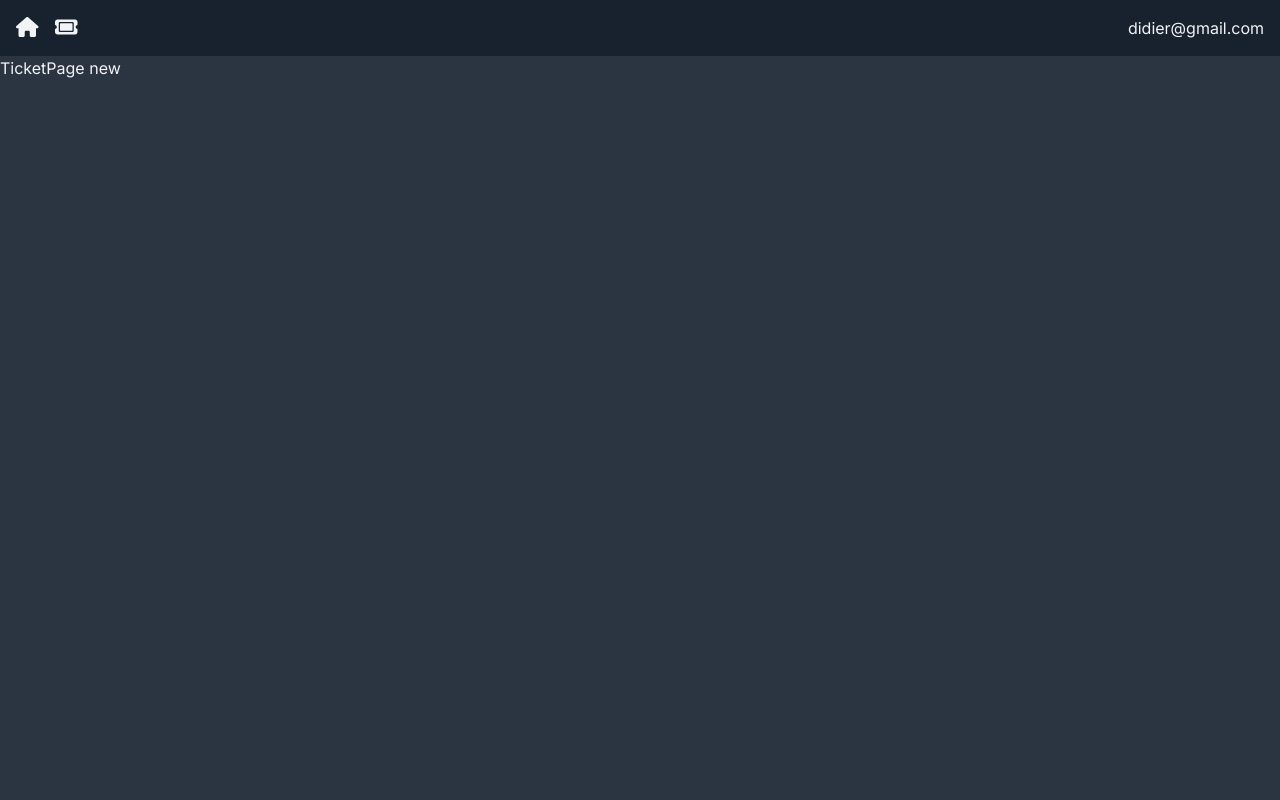
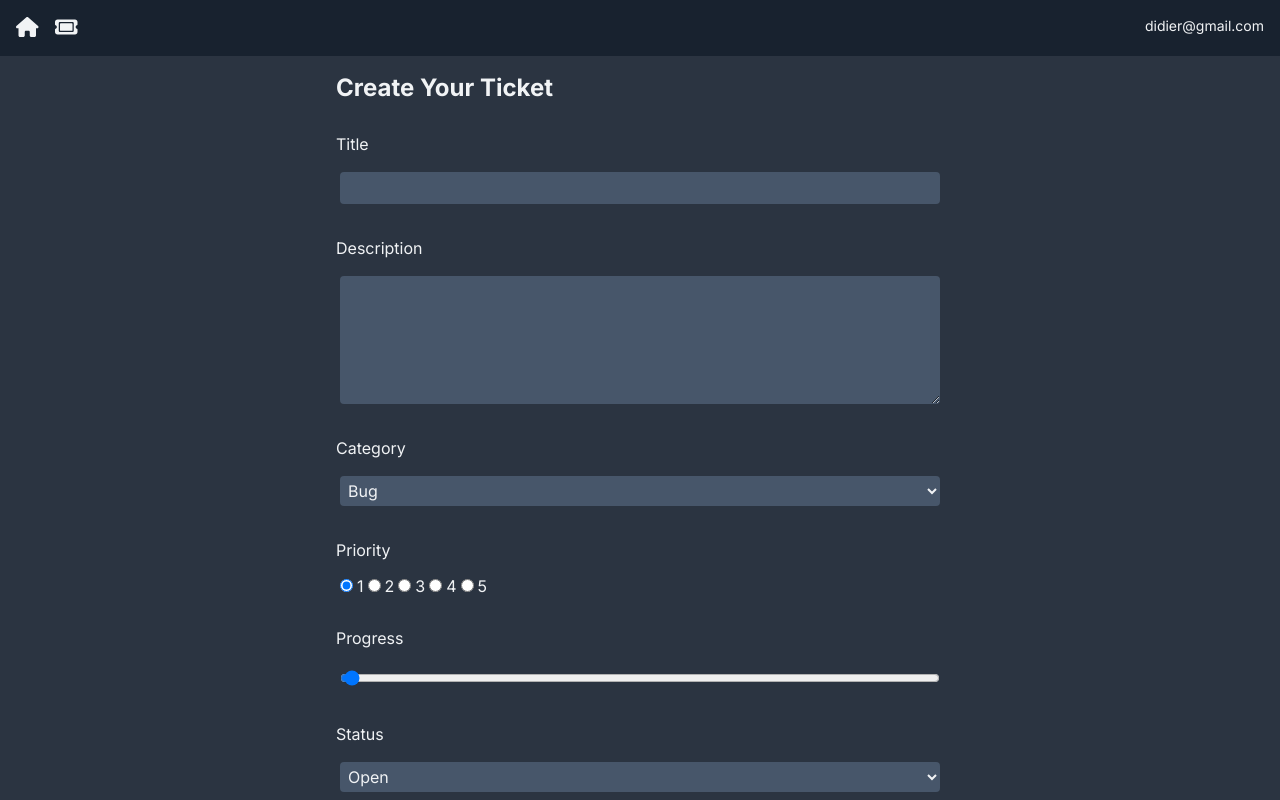
Before and after one commit to didierganthier/ticket-app, a Next.js app: page /TicketPage/new in a window 1280 px wide. Built offline with nearby package versions, Linux system fonts and the light colour scheme.

Commit message:
Design Form

```diff
--- /dev/null
+++ b/app/(components)/TicketForm.jsx
@@ -0,0 +1,72 @@
+"use client";
+
+import React, { useState } from 'react'
+
+const TicketForm = () => {
+
+    const handleChange = (e) => {
+        const value = e.target.value
+        const name = e.target.name
+        setTicketData({
+            ...ticketData,
+            [name]: value
+        })
+    }
+
+    const handleSubmit = () => {
+        console.log(ticketData);
+    }
+
+    const startingTicketData = {
+        title: '',
+        description: '',
+        priority: 1,
+        progress: 0,
+        status: 'open',
+        category: 'bug'
+    }
+
+    const [ticketData, setTicketData] = useState(startingTicketData)
+
+  return (
+    <div className='flex justify-center'>
+      <form className='flex flex-col gap-3 w-1/2' method='POST' onSubmit={handleSubmit}>
+        <h3>Create Your Ticket</h3>
+        <label>Title</label>
+        <input type='text' id='title' name='title' value={ticketData.title} onChange={handleChange} required={true} />
+        <label>Description</label>
+        <textarea type='text' id='description' name='description' value={ticketData.description} onChange={handleChange} required={true} rows={5} />
+        <label>Category</label>
+        <select id='category' name='category' value={ticketData.category} onChange={handleChange}>
+            <option value='bug'>Bug</option>
+            <option value='feature'>Feature</option>
+            <option value='other'>Other</option>
+        </select>
+        <label>Priority</label>
+        <div>
+            <input type='radio' id='priority-1' name='priority' value={1} onChange={handleChange} checked={ticketData.priority == 1} />
+            <label>1</label>
+            <input type='radio' id='priority-2' name='priority' value={2} onChange={handleChange} checked={ticketData.priority == 2} />
+            <label>2</label>
+            <input type='radio' id='priority-3' name='priority' value={3} onChange={handleChange} checked={ticketData.priority == 3} />
+            <label>3</label>
+            <input type='radio' id='priority-4' name='priority' value={4} onChange={handleChange} checked={ticketData.priority == 4} />
+            <label>4</label>
+            <input type='radio' id='priority-5' name='priority' value={5} onChange={handleChange} checked={ticketData.priority == 5} />
+            <label>5</label>
+        </div>
+        <label>Progress</label>
+        <input type='range' id='progress' name='progress' value={ticketData.progress} onChange={handleChange} min={0} max={100} />
+        <label>Status</label>
+        <select id='status' name='status' value={ticketData.status} onChange={handleChange}>
+            <option value='open'>Open</option>
+            <option value='in-progress'>In Progress</option>
+            <option value='closed'>Closed</option>
+        </select>
+        <input type='submit' className='btn' value='Create Ticket' />
+      </form>
+    </div>
+  )
+}
+
+export default TicketForm
--- a/app/(models)/Ticket.js
+++ b/app/(models)/Ticket.js
@@ -7,7 +7,7 @@ const TicketSchema = new Schema({
     title: String,
     description: String,
     category: String,
-    priority: String,
+    priority: Number,
     progress: Number,
     status: String,
 }, { timestamps: true });
--- a/app/TicketPage/[id]/page.jsx
+++ b/app/TicketPage/[id]/page.jsx
@@ -1,10 +1,9 @@
+import TicketForm from '@/app/(components)/TicketForm'
 import React from 'react'
 
 const TicketPage = ({params}) => {
   return (
-    <div>
-      TicketPage {params.id}
-    </div>
+    <TicketForm/>
   )
 }
 
--- a/app/globals.css
+++ b/app/globals.css
@@ -1,37 +1,63 @@
 @tailwind base;
 @tailwind components;
 @tailwind utilities;
+
+html,
+body {
+  margin: 0;
+  padding: 0;
+  font-family: "Trebuchet MS", "Lucida Sans Unicode", "Lucida Grande",
+    "Lucida Sans", Arial, sans-serif;
+}
 
 @layer base {
   h1,
   h2,
   h3,
-  h4 {
+  h4,
+  h5,
+  h6 {
     @apply font-bold;
   }
 
   h1 {
     @apply text-4xl;
+    margin: 0 0 5px 0;
   }
-
   h2 {
     @apply text-3xl;
   }
-
   h3 {
     @apply text-2xl;
   }
-
   h4 {
     @apply text-xl;
+  }
+  h5 {
+    @apply text-lg;
+  }
+  p {
+    @apply text-sm;
+  }
+  form {
+    @apply  rounded-xl p-4
+  }
+  label {
+    @apply mt-4
+  }
+
+  input,
+  select,
+  textarea {
+    @apply m-1 rounded  bg-card p-1;
   }
 }
 
 @layer components {
   .icon {
-    @apply text-default-text text-xl;
+    @apply  text-default-text text-xl;
   }
   .btn {
-    @apply hover:no-underline bg-blue-accent hover:bg-blue-accent-hover tracking-wider w-full text-center text-nav font-bold cursor-pointer uppercase px-4 py-2 rounded-md transition-colors block;
+    @apply  hover:no-underline bg-blue-accent tracking-wider w-full text-center text-nav font-bold cursor-pointer uppercase px-4 py-2 rounded-md hover:bg-blue-accent-hover transition-colors block;
   }
 }
```
